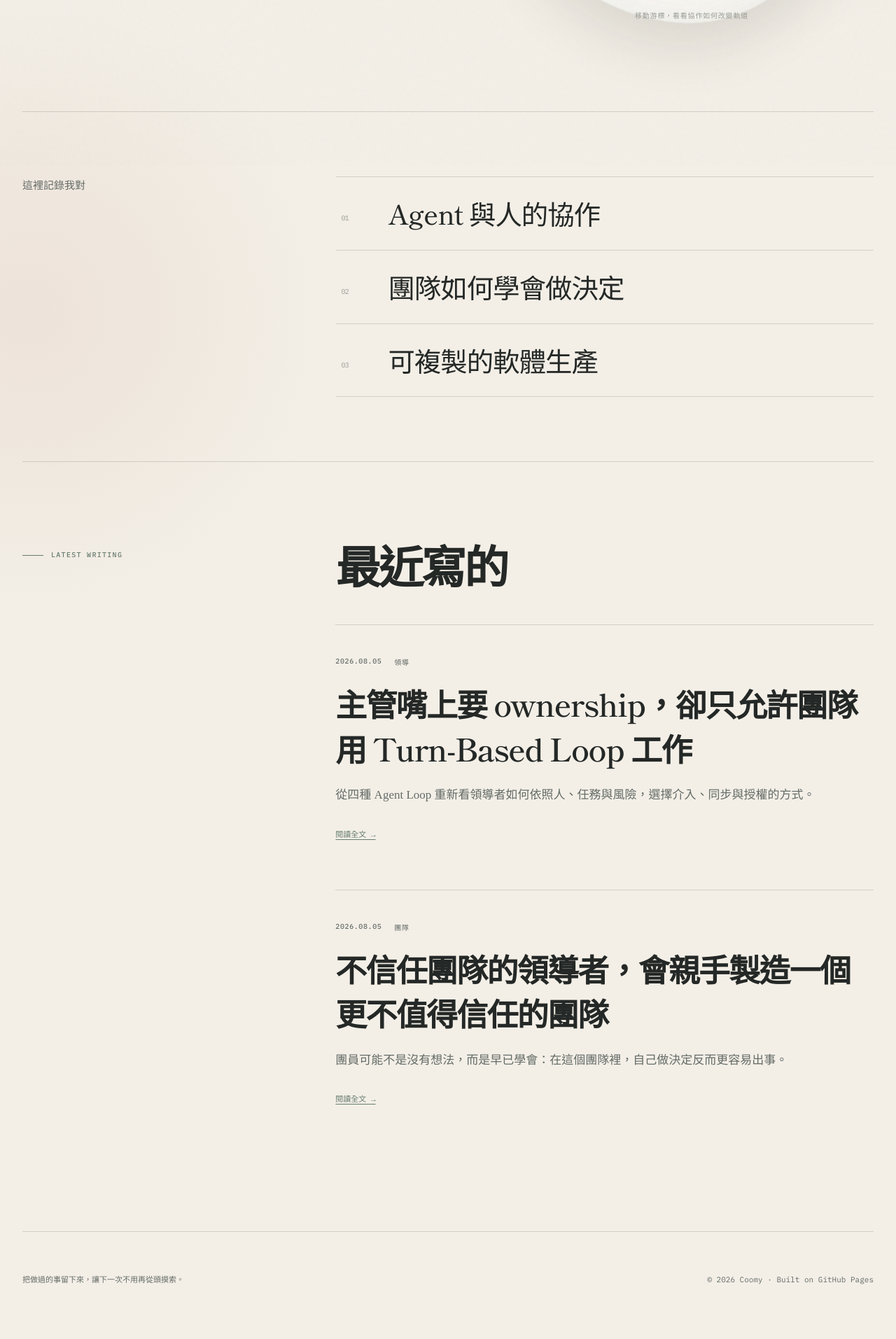
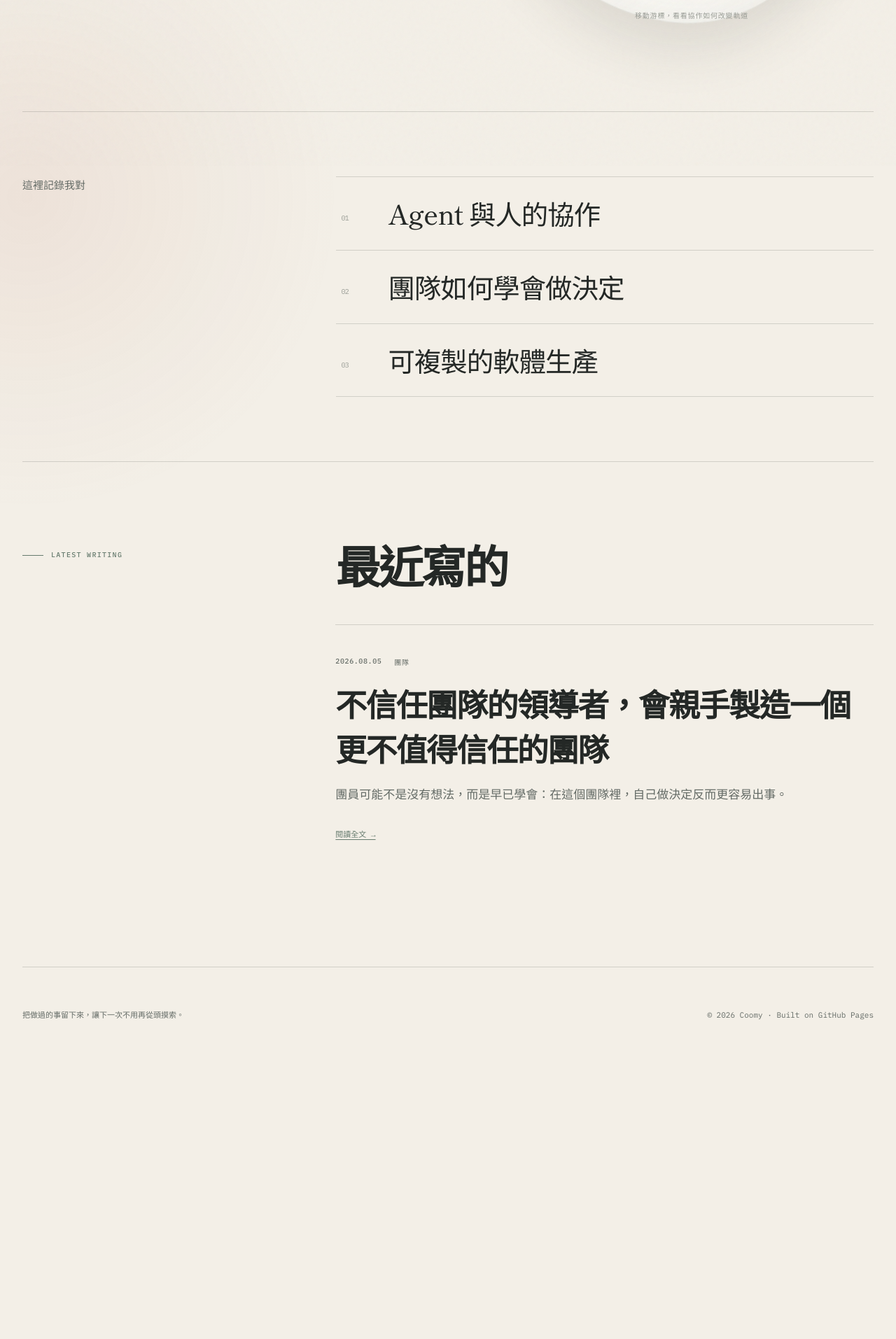
Before and after one commit to coomySF/coomySF.github.io, a Jekyll site: the page built from index.html, in a window 1280 px wide. Shown: the part 663-2576 px from the top of the page at 70% size. Built offline with Jekyll 4.4.1, drawn with Linux system fonts in a browser that asks for light colours; after the commit the page ends 2197 px from its top, so only the background shows below that; some of the changed lines change nothing that is shown.

Commit message:
Revert "publish leadership agent loop article"
This reverts commit 89414d87e1e5bff0c42c7e578376d2cec0c27005.

```diff
--- a/_posts/2026-08-05-leadership-agent-loops.md
+++ /dev/null
@@ -1,172 +0,0 @@
----
-layout: post
-title: 主管嘴上要 ownership，卻只允許團隊用 Turn-Based Loop 工作
-description: 從四種 Agent Loop 重新看領導者如何依照人、任務與風險，選擇介入、同步與授權的方式。
-date: 2026-08-05 21:00:00 +0800
-tags: [領導, Agent, 團隊]
----
-
-我最近在研究四種 Agent Loop：Turn-Based、Goal-Based、Time-Based 和 Proactive。
-
-這四個分類的起點，是我看到江中喬分享的中文版 Agent Loop 圖表。它把 Agent 如何被觸發與持續工作，整理成四種容易理解的方式。本文沿用這四個名稱作為思考起點；後面延伸到人員管理的對照與判斷，是我自己的觀察，並不是原貼文的主張。
-
-<figure class="article-figure">
-  <img src="{{ '/assets/images/agent-loop-types-jiang-zhongqiao.gif' | relative_url }}" alt="四種 Agent Loop：回合制、目標制、時間制與主動式的流程圖">
-  <figcaption>四種 Agent Loop 中文版圖表。來源：<a href="https://www.linkedin.com/feed/update/urn:li:activity:7490224753459417088/">江中喬的 LinkedIn 貼文</a>；圖中原始署名為 DailyDoseofDS.com。</figcaption>
-</figure>
-
-原本我想的是，當 Agent 可以長時間工作後，要怎麼決定它何時被喚醒、可以自己跑多久、什麼時候應該停下，以及失控前要在哪裡把人拉回來。
-
-但看著這四種 Loop，我突然想到一件事：
-
-**領導者在管理專案時，其實也一直在替不同的人選擇 Loop。只是我們平常不會這樣說。**
-
-有些主管習慣下一個指令，等團員做完，再決定下一步。有些主管只給結果，讓團員自己找路。有些團隊靠固定會議維持節奏。也有些人不需要被提醒，看到問題就會自己往前推。
-
-真正有趣的地方不是哪一種最好，而是很多主管嘴上希望團隊有 ownership，實際上卻只允許團員用 Turn-Based Loop 工作：
-
-> 我說一步，你做一步；但最後我又怪你為什麼不主動。
-
-## 人不是 Agent，但這個類比可以照出管理問題
-
-我不是要說人和 Agent 一樣，可以被拆成 prompt、context 和 tool call。
-
-人有情緒、關係、動機與過去的經驗。當一個人沒有主動，不一定是流程設計造成的；也可能是能力、意願、生活狀態，甚至是他根本不同意這個目標。這些都不能被一張 Loop 表格消掉。
-
-但 Agent Loop 提供了一個很好用的視角。它讓我不只問「這個人主不主動」，而是往前多問幾件事：
-
-- 誰在喚醒這份工作？
-- 成員被喚醒後，可以自己跑到哪裡？
-- 哪些事情可以自行判斷，哪些需要回報？
-- 什麼訊號代表應該停下或求援？
-
-當這些問題沒有說清楚，「ownership」很容易變成領導者對團隊的性格要求，而不是一個可以被設計的工作環境。
-
-## Turn-Based：我說一步，你做一步
-
-Turn-Based 最直覺。
-
-主管交代一件事，團員完成後回來，主管再給下一步。它的優點是控制直接，偏差也容易被提早看見。
-
-所以 Turn-Based 並不是壞的管理方式。
-
-當成員第一次接觸某類任務、事故正在擴大、決定不可逆，或團隊還沒有足夠資訊時，逐步確認可能就是正確的選擇。這時候硬要成員自己判斷，並不叫授權，只是在把風險丟出去。
-
-問題出在 Turn-Based 變成預設，而且永遠不會結束。
-
-如果一個人每做一步都要請示，第一次偏差就被接管，久了之後，他最合理的選擇就是等待。因為自行判斷沒有明確收益，判斷錯誤卻要承擔額外風險。
-
-最後主管看到的，會是一個愈來愈不主動的團隊。接著他更確定「這群人果然不能放手」，於是給出更多逐步指令。
-
-這也是上一篇文章談到的不信任循環。但換成 Loop 的角度後，我們可以更具體地看見：**問題不只是不信任，而是團隊根本沒有離開 Turn-Based 的路徑。**
-
-## Goal-Based：不是說一句「你負責」就算授權
-
-Goal-Based 的做法是先定義結果，讓成員自己選擇路徑，在達成目標或遇到阻礙時回來。
-
-它比 Turn-Based 多了判斷空間，也更接近許多主管口中的 ownership。
-
-但 Goal-Based 最容易出現的誤會，就是主管只丟出一句「這件事你負責」，便以為自己完成授權。
-
-如果成員不知道什麼結果算完成、手上沒有必要資訊、不能做關鍵決定，也不知道什麼情況應該求援，那不是 Goal-Based，而是一個沒有操作環境的 Goal。
-
-Locke 與 Latham 回顧數十年的目標設定研究時，也沒有把「設定目標」寫成單一魔法。目標如何影響表現，還受到承諾、回饋、能力與任務複雜度影響。[Locke & Latham, 2002](https://doi.org/10.1037/0003-066X.57.9.705)
-
-這和我看管理工作的感覺很接近。真正能運作的 Goal-Based，至少要讓團員知道：
-
-- 我們要得到什麼結果？
-- 哪些判斷你可以自己做？
-- 你手上有哪些資訊、時間與權限？
-- 看到什麼訊號時，不應該繼續自己扛？
-- 我們會在什麼時候一起看結果與判斷過程？
-
-這些東西不是為了把所有細節重新管回來，而是讓成員知道自己真正擁有哪些空間。
-
-## Time-Based：固定同步是節奏，不是等開會才准處理問題
-
-Time-Based 是在固定時間檢查進度、風險與下一步。
-
-長週期專案很需要這種節奏。主管不必每一步介入，團員也知道下一個共同檢查點在哪裡。
-
-但 Time-Based 也很容易退化成固定報流水帳：每個人輪流說昨天做了什麼、今天要做什麼，說完之後，真正的阻礙仍然沒有人處理。
-
-Scrum Guide 對 cadence 的描述其實很清楚。固定事件是為了 inspection 與 adaptation；當團隊看到新的偏差，就應該盡快調整，而不是等到下一場會議才被允許改變。[Scrum Guide, 2020](https://scrumguides.org/docs/scrumguide/v2020/2020-Scrum-Guide-US.pdf)
-
-所以 Time-Based 的重點不是「幾天開一次會」，而是：
-
-**每次同步是否真的讓團隊更早看見問題，並改變下一步？**
-
-如果答案是否定的，會議只是在提供主管一種掌握感。團員仍然不確定哪些問題可以立即處理、哪些必須等主管拍板。
-
-反過來說，固定同步也不等於不信任。當任務很長、依賴很多，或風險會慢慢累積時，一個好的檢查節奏可以讓成員擁有更大的日常自主，因為大家已經約好何時一起校準。
-
-## Proactive：不是不等指令，而是知道哪裡不必等
-
-Proactive 最吸引人。
-
-成員自己發現問題、主動推進，需要時拉其他人進來，不必等主管逐項指示。這也是很多領導者理想中的團隊狀態。
-
-但 Proactive 不是一句「你們要更主動」就會發生。
-
-Gagné 與 Deci 在工作動機的自我決定理論回顧中，把支持自主的管理行為描述得很具體：理解並承認成員的觀點、鼓勵自我發起、減少不必要的壓力與控制，以及提供相關資訊與有意義的理由。[Gagné & Deci, 2005](https://selfdeterminationtheory.org/wp-content/uploads/2014/04/2005_GagneDeci_JOB_SDTtheory.pdf)
-
-這裡的重點不是領導者消失，而是控制方式改變。
-
-主管不再決定每一步怎麼走，但仍然要讓團隊知道：哪些事件可以自己啟動工作、可以動用哪些資源、哪些決定不可逆，以及什麼時候一定要停下來找人。
-
-如果這些都沒有，Proactive 很容易變成兩種極端：
-
-- 成員怕越權，所以依然什麼都等指令。
-- 成員直接往前衝，直到成本、風險或方向已經難以回頭。
-
-前者看起來沒有 ownership，後者看起來失控，但兩者可能來自同一個問題：**領導者要求主動，卻沒有提供主動所需的資訊與邊界。**
-
-## 四種 Loop 不是能力等級，也不是升級排行榜
-
-看到這裡，很容易把 Turn-Based 當初階，把 Proactive 當最高級。
-
-但我不認為它們應該被排成一條單向的成熟度階梯。
-
-同一位資深工程師，面對熟悉且可逆的產品決策時可以是 Proactive；遇到第一次處理的資安事故時，可能需要立刻切回 Turn-Based。相反地，一位新人也可能在自己熟悉、風險很低的範圍內主動推進。
-
-工作自主的研究也提醒我們，自主不是單一開關。一項整合 319 項研究、151,134 位參與者的 meta-analysis，將工作自主分成決策、方法與時間安排等不同面向，並發現它們影響工作動機與壓力的方式並不完全相同。[Muecke & Iseke, 2019](https://doi.org/10.5465/AMBPP.2019.145)
-
-這不能直接證明四種 Loop 是正確的管理模型，但它至少阻止我們把問題簡化成「給更多自由就會更好」。
-
-我現在更傾向用三個問題描述一個人的工作 Loop：
-
-1. **怎麼開始**：等主管指令、依固定時間，還是看到事件便能自行啟動？
-2. **能持續多久**：只做一步、做到明確結果，還是持續維護一個責任範圍？
-3. **能決定到哪裡**：哪些事情可以自行判斷，哪些風險必須升級？
-
-同一個人、同一個專案，在不同階段可以有不同答案。
-
-## 領導者真正要設計的，是 Loop 的切換條件
-
-如果四種 Loop 不是排名，那領導者最重要的工作就不是把所有人推向 Proactive，而是知道什麼時候應該切換。
-
-我目前會先看四件事：
-
-| 判斷條件 | 較適合的管理方式 |
-|---|---|
-| 成員第一次處理、錯誤不可逆、事故正在擴大 | 先用 Turn-Based，縮短每次判斷距離 |
-| 結果能說清楚、做法允許變動、成員已有基本能力 | 切到 Goal-Based，讓成員選擇路徑 |
-| 任務週期長、依賴多，但不需要持續介入 | 加入 Time-Based 檢查點，定期看風險與調整 |
-| 資訊、能力、權限與停止條件都清楚 | 允許 Proactive，在責任範圍內自行發現與推進工作 |
-
-這張表目前只是我的觀察框架，不是已經通過團隊績效驗證的管理量表。真正要讓它成立，我還需要補上四種真實管理場景、至少一次從錯誤 Loop 切換後的結果，以及一個能推翻這個框架的反例。
-
-但即使還在驗證，它已經改變了我看 ownership 的方式。
-
-下次當主管說「這個人就是不夠主動」，我不會先把它當成人格判斷。我會先回頭看：
-
-- 我們現在讓他用哪一種 Loop 工作？
-- 他有沒有離開這個 Loop 的條件？
-- 我們是在控制風險，還是只是習慣控制？
-- 第一次判斷不完美後，我們是一起看他當時掌握的資訊，還是立刻把決定收回來？
-
-好的領導力不是永遠放手，也不是永遠掌控。
-
-它比較像是：知道現在需要哪一種 Loop，也願意在條件改變時，把團隊切換到下一種工作方式。
-
-因為你不能把一個人關在 Turn-Based 裡，再用他不夠 Proactive，當作不授權給他的證據。
--- a/assets/css/style.css
+++ b/assets/css/style.css
@@ -355,9 +355,6 @@ nav a:hover::after { transform: scaleX(1); transform-origin: left; }
 .post-body p { margin: 1.5em 0; }
 .post-body strong { color: var(--clay); font-weight: 600; }
 .post-body a { color: var(--blue); text-decoration-color: color-mix(in srgb, var(--blue) 55%, transparent); }
-.post-body .article-figure { margin: 2.6em 0; }
-.post-body .article-figure img { display: block; width: 100%; height: auto; border: 1px solid var(--line); border-radius: 5px; box-shadow: 8px 8px 0 var(--paper-deep); }
-.post-body .article-figure figcaption { margin-top: 1.1em; color: var(--muted); font: 12px/1.75 var(--mono); }
 .post-body blockquote { margin: 2.3em 0; padding: 9px 0 9px 28px; border-left: 2px solid var(--clay); font-size: 21px; }
 .post-body ul, .post-body ol { padding-left: 1.35em; }
 .post-body li { margin: .65em 0; padding-left: .25em; }
```
Also changed, not shown: assets/images/agent-loop-types-jiang-zhongqiao.gif (deleted).
